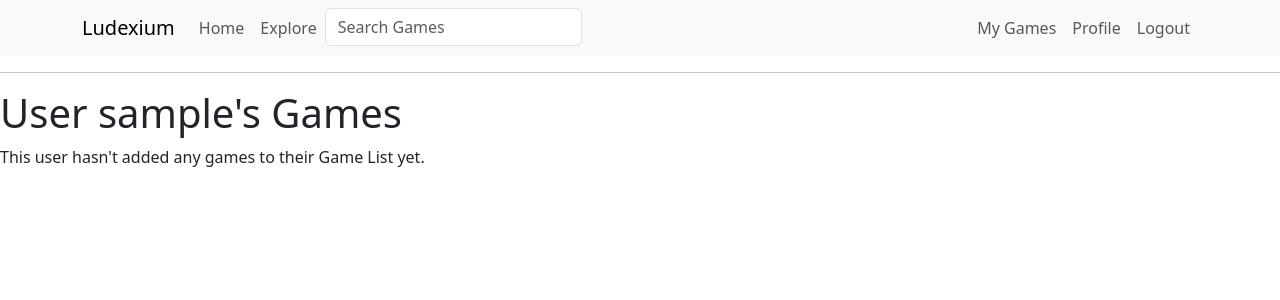
After one commit to yunfei-zheng/ludexium, a Flask app: a page that uses app/templates/base.html in a window 1280 px wide. The commit adds this page. Shown: the top 300 px of the page. Run offline with Flask 3, Linux system fonts and the light colour scheme; the visitor is signed in with stand-in values (Sample User, id 1); data comes from the database, SQL or seed files in the repository; both versions use the stored data as it was after the commit; data that the repository does not hold is empty; some libraries are stand-ins or nearby versions.

Commit message:
Began working on My Games page

```diff
--- a/app/models.py
+++ b/app/models.py
@@ -24,7 +24,7 @@ played_games = sa.Table(
 )
 
 class Game(db.Model):
-    id: so.Mapped[int] = so.mapped_column(primary_key=True)
+    id: so.Mapped[int] = so.mapped_column(primary_key=True, unique=True)
     name: so.Mapped[str] = so.mapped_column(sa.String(256))
     igdb_url: so.Mapped[str] = so.mapped_column(sa.String(256))
     image_url: so.Mapped[Optional[str]] = so.mapped_column(sa.String(256))
--- a/app/routes.py
+++ b/app/routes.py
@@ -253,3 +253,9 @@ def unplay(game_id):
         return redirect(current_url)
     else:
         return redirect(url_for('index'))
+
+@app.route('/my_games/<username>')
+@login_required
+def my_games(username):
+    user = db.first_or_404(sa.select(User).where(User.username == username))
+    return render_template('my_games.html', user=user)
--- a/app/templates/base.html
+++ b/app/templates/base.html
@@ -29,10 +29,10 @@
               <div class="collapse navbar-collapse" id="navbarSupportedContent">
                 <ul class="navbar-nav me-auto mb-2 mb-lg-0">
                   <li class="nav-item">
-                    <a class="nav-link" aria-current="page" href="{{ url_for('index') }}">{{ 'Home' }}</a>
+                    <a class="nav-link" aria-current="page" href="{{ url_for('index') }}">Home</a>
                   </li>
                   <li class="nav-item">
-                    <a class="nav-link" aria-current="page" href="{{ url_for('explore') }}">{{ 'Explore' }}</a>
+                    <a class="nav-link" aria-current="page" href="{{ url_for('explore') }}">Explore</a>
                   </li>
                   {% if g.search_form %}
                   <form class="navbar-form navbar-left" method="get" action="{{ url_for('search') }}">
@@ -45,14 +45,17 @@
                 <ul class="navbar-nav mb-2 mb-lg-0">
                   {% if current_user.is_anonymous %}
                   <li class="nav-item">
-                    <a class="nav-link" aria-current="page" href="{{ url_for('login') }}">{{ 'Login' }}</a>
+                    <a class="nav-link" aria-current="page" href="{{ url_for('login') }}">Login</a>
                   </li>
                   {% else %}
                   <li class="nav-item">
-                    <a class="nav-link" aria-current="page" href="{{ url_for('user', username=current_user.username) }}">{{ 'Profile' }}</a>
+                    <a class="nav-link" aria-current="page" href="{{ url_for('my_games', username=current_user.username) }}">My Games</a>
                   </li>
                   <li class="nav-item">
-                    <a class="nav-link" aria-current="page" href="{{ url_for('logout') }}">{{ 'Logout' }}</a>
+                    <a class="nav-link" aria-current="page" href="{{ url_for('user', username=current_user.username) }}">Profile</a>
+                  </li>
+                  <li class="nav-item">
+                    <a class="nav-link" aria-current="page" href="{{ url_for('logout') }}">Logout</a>
                   </li>
                   {% endif %}
                 </ul>
--- /dev/null
+++ b/app/templates/my_games.html
@@ -0,0 +1,16 @@
+{% extends "base.html" %}
+
+{% block content %}
+<h1>User {{ user.username }}'s Games</h1>
+<p>
+    {% if user.played_games_count() == 0 %}
+    This user hasn't added any games to their Game List yet.
+    {% else %}
+    {% for game in user.played_games_list() %}
+    {{ game }},
+    {% endfor %}
+    and more to come!
+    {% endif %}
+</p>
+
+{% endblock %}
```
Also changed, not shown: app/__init__.py (+12 -2 lines), migrations/versions/510eac0265cd_.py (added, +32 -0 lines), app.db.
